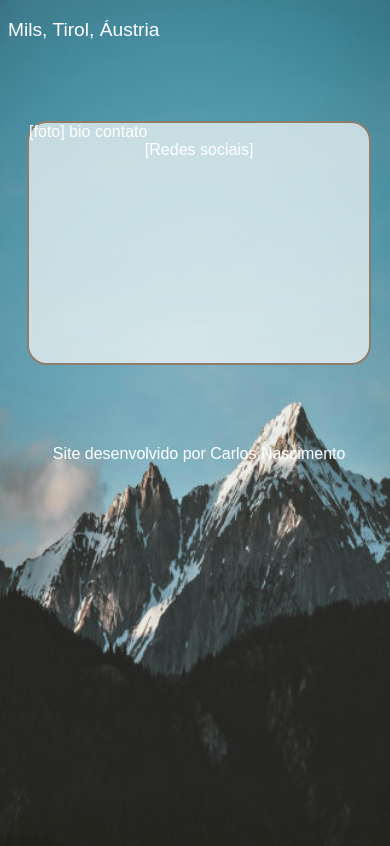
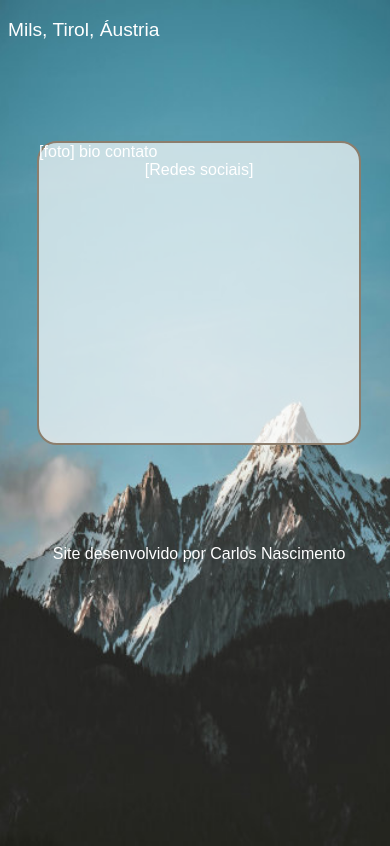
Before and after one commit to carlosnascimento06/HTML-CSS, a plain HTML site: page index.html in a window 390 px wide. Drawn offline with Linux system fonts and the light colour scheme.

Commit message:
novas atualizações mq

```diff
--- a/estilo.css
+++ b/estilo.css
@@ -49,11 +49,11 @@ footer {
         background-position: center;
     }
     section#bio {
-    width: 340px;
-    height: 240px;
+    width: 320px;
+    height: 300px;
     background-color: #ffffffab;
     display: block;
-    margin: 80px auto;
+    margin: 100px auto;
     border: 2px solid var(--cinza);
     border-radius: 20px;
 }
```
